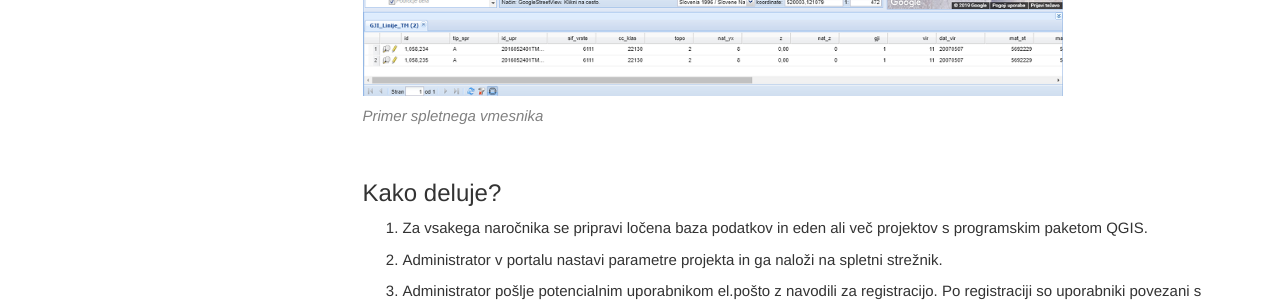
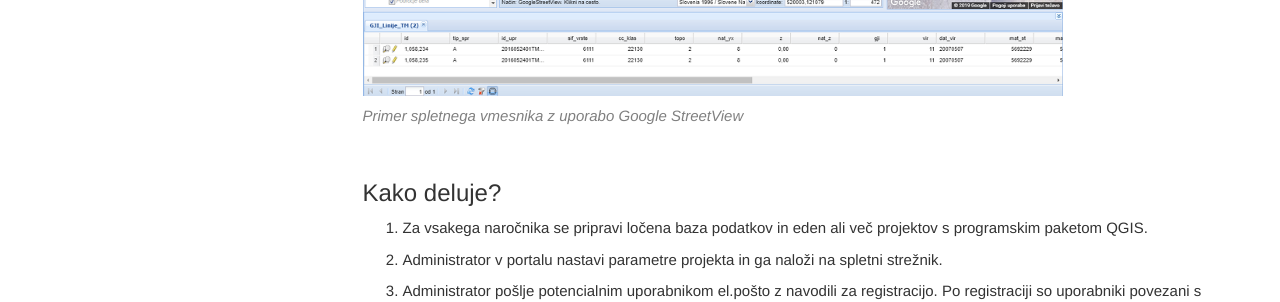
Before and after one commit to geo-portal/geo-portal.github.io, a Jekyll site: the page built from index.md, in a window 1280 px wide. Shown: the part 1041-1343 px from the top of the page. Built offline with Jekyll 4.4.1, drawn with Linux system fonts in a browser that asks for light colours; comment, search, counter and statistics services are not loaded.

Commit message:
add image

```diff
--- a/index.md
+++ b/index.md
@@ -18,7 +18,7 @@ summary: GEO-PORTAL je moderen spletni geoinformacijski sistem, namenjen podjetj
 - večjezična podpora
 - možnost nadgradnje in prilagajanja specifičnim zahtevam
 
-{% include image.html file="spletni_vmesnik_900.png" alt="spletni vmesnik" caption="Primer spletnega vmesnika" %}
+{% include image.html file="spletni_vmesnik_900.png" alt="spletni vmesnik" caption="Primer spletnega vmesnika z uporabo Google StreetView" %}
 
 ## Kako deluje?
 
```
Also changed, not shown: pages/gp/gp_sklopi.md (+4 -0 lines), images/administrator.png (added), images/uporabnik.png (added).
